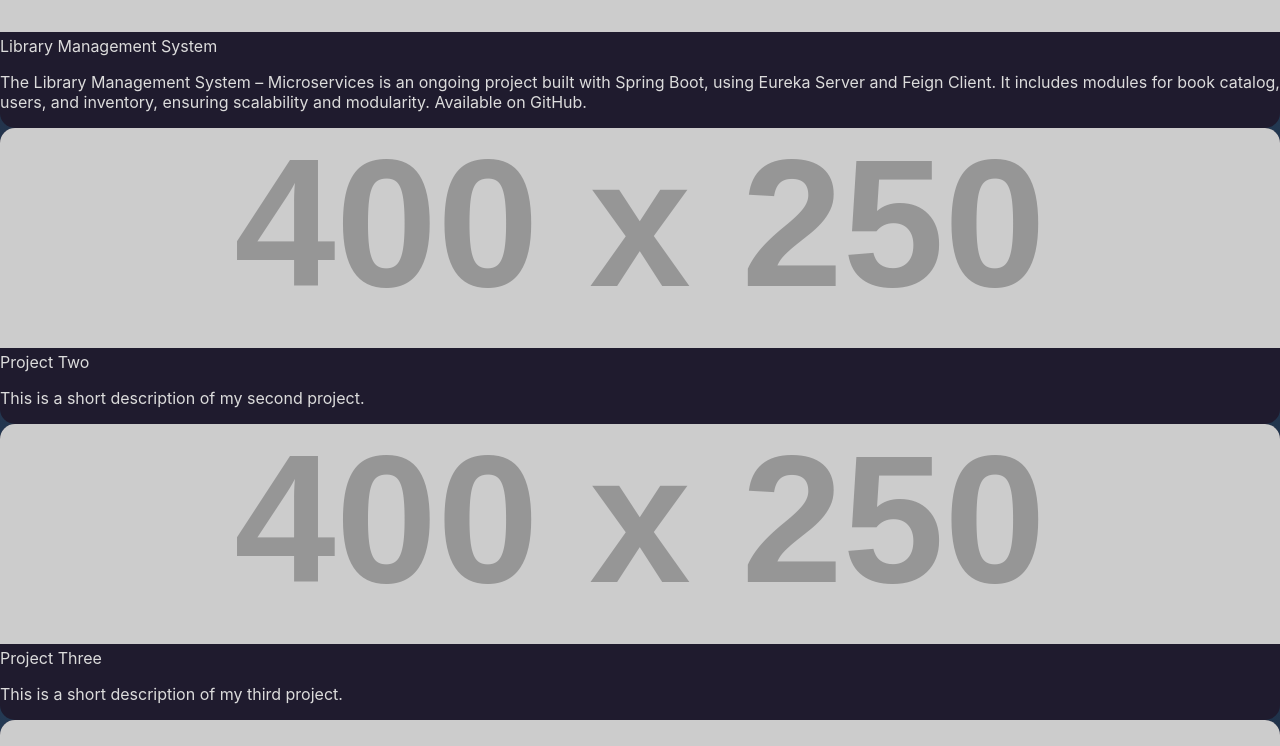
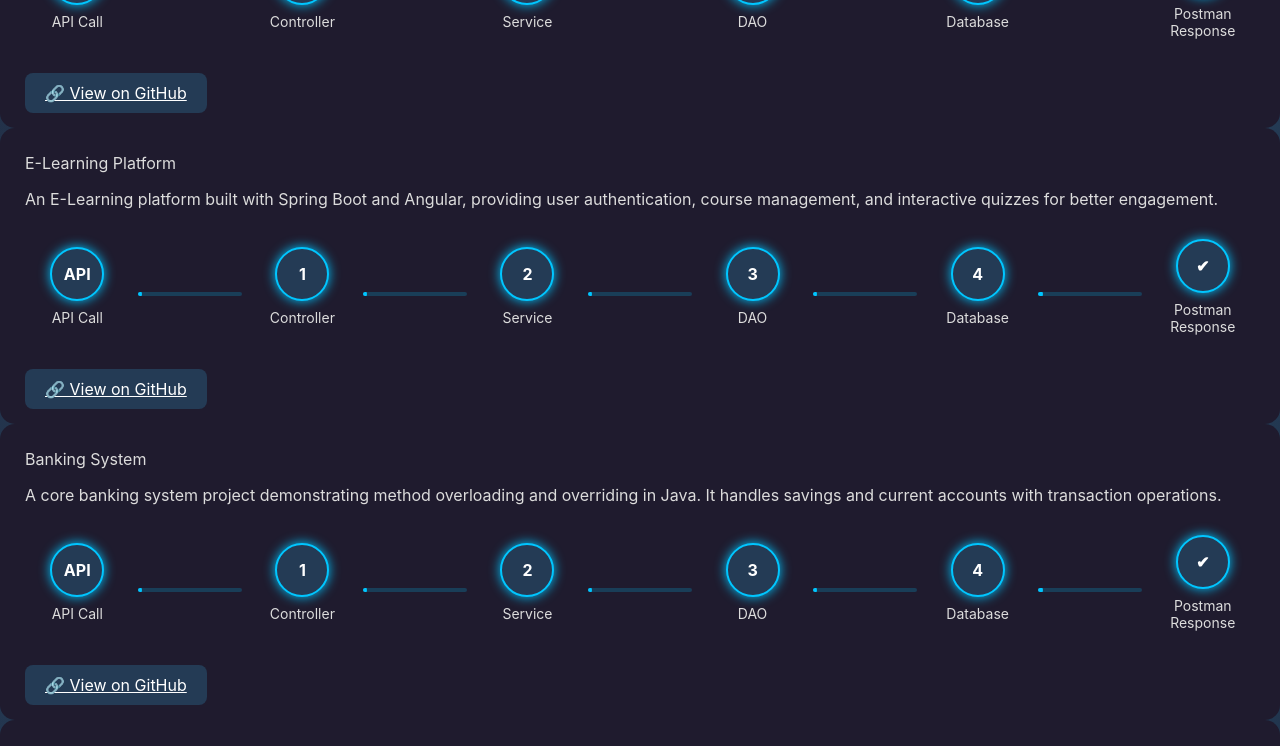
Before and after one commit to bhargav-vyas/Portfulio2025, a React (Create React App) app: page / in a window 1280 px wide. Shown: the part 2140-2886 px from the top of the page. Built offline with nearby package versions, Linux system fonts and the light colour scheme.

Commit message:
change the project  structure

```diff
--- a/src/components/Project.css
+++ b/src/components/Project.css
@@ -13,41 +13,79 @@
   transition: transform 0.3s ease;
   background: #1f1b2e;
   color: #dcdcdc;
+  padding: 25px;
 }
 
 .project-card:hover {
-  transform: translateY(-10px);
+  transform: translateY(-8px);
 }
 
-.project-img-wrapper {
+/* === GitHub Actions Style Pipeline === */
+.pipeline-container {
+  display: flex;
+  align-items: center;
+  justify-content: space-between;
+  margin: 30px 0;
   position: relative;
 }
 
-.project-img-wrapper img {
-  width: 100%;
-  height: 220px;
-  object-fit: cover;
+.pipeline-step {
+  text-align: center;
+  flex: 1;
 }
 
-.overlay {
-  position: absolute;
-  top: 0;
-  left: 0;
-  width: 100%;
-  height: 100%;
-  background: rgba(0, 198, 255, 0.7);
-  display: flex;
+.pipeline-step .circle {
+  width: 40px;
+  height: 40px;
+  display: inline-flex;
   align-items: center;
   justify-content: center;
-  opacity: 0;
-  transition: opacity 0.4s ease;
+  border-radius: 50%;
+  background: #243b55;
+  color: #fff;
+  font-weight: bold;
+  font-size: 16px;
+  border: 2px solid #00c6ff;
+  box-shadow: 0 0 12px #00c6ff;
 }
 
-.project-img-wrapper:hover .overlay {
-  opacity: 1;
+.pipeline-step p {
+  margin-top: 8px;
+  font-size: 14px;
+  color: #dcdcdc;
+}
+
+.pipeline-line {
+  flex: 1;
+  height: 4px;
+  background: #00c6ff33;
+  position: relative;
+  margin: 0 8px;
+  border-radius: 4px;
+  overflow: hidden;
+}
+
+/* Moving dot through pipeline */
+.flow-dot {
+  width: 14px;
+  height: 14px;
+  background: #00c6ff;
+  border-radius: 50%;
+  position: absolute;
+  top: -5px;
+  left: -20px;
+  animation: flowMove 3s infinite linear;
+}
+
+@keyframes flowMove {
+  0% { left: -20px; opacity: 0; }
+  10% { opacity: 1; }
+  50% { left: 50%; opacity: 1; }
+  100% { left: 100%; opacity: 0; }
 }
 
 .view-btn {
+  margin-top: 15px;
   background: #243b55;
   border: none;
   padding: 10px 20px;
@@ -60,9 +98,75 @@
   background: #00c6ff;
 }
 
-/* Gradient background animation */
+/* Background gradient animation */
 @keyframes gradientBG {
   0% { background-position: 0% 50%; }
   50% { background-position: 100% 50%; }
   100% { background-position: 0% 50%; }
 }
+/* === GitHub Actions Style Pipeline with API/Response === */
+.pipeline-container {
+  display: flex;
+  align-items: center;
+  justify-content: space-between;
+  margin: 30px 0;
+  position: relative;
+  flex-wrap: wrap;
+}
+
+.pipeline-step {
+  text-align: center;
+  flex: 1;
+  min-width: 100px;
+}
+
+.pipeline-step .circle {
+  width: 50px;
+  height: 50px;
+  display: inline-flex;
+  align-items: center;
+  justify-content: center;
+  border-radius: 50%;
+  background: #243b55;
+  color: #fff;
+  font-weight: bold;
+  font-size: 16px;
+  border: 2px solid #00c6ff;
+  box-shadow: 0 0 12px #00c6ff;
+}
+
+.pipeline-step p {
+  margin-top: 8px;
+  font-size: 14px;
+  color: #dcdcdc;
+}
+
+.pipeline-line {
+  flex: 1;
+  height: 4px;
+  background: #00c6ff33;
+  position: relative;
+  margin: 0 8px;
+  border-radius: 4px;
+  overflow: hidden;
+}
+
+/* Moving dot through pipeline */
+.flow-dot {
+  width: 14px;
+  height: 14px;
+  background: #00c6ff;
+  border-radius: 50%;
+  position: absolute;
+  top: -5px;
+  left: -20px;
+  animation: flowMove 6s infinite linear;
+}
+
+@keyframes flowMove {
+  0%   { left: -20px; opacity: 0; }
+  5%   { opacity: 1; }
+  50%  { left: 50%; opacity: 1; }
+  95%  { opacity: 1; }
+  100% { left: 100%; opacity: 0; }
+}
--- a/src/components/Projects.js
+++ b/src/components/Projects.js
@@ -6,27 +6,32 @@ const projectData = [
   {
     title: "Library Management System",
     description:
-      "The Library Management System – Microservices is an ongoing project built with Spring Boot, using Eureka Server and Feign Client. It includes modules for book catalog, users, and inventory, ensuring scalability and modularity. Available on GitHub.",
-    img: "https://via.placeholder.com/400x250?text=Library+Management+System",
+      "The Library Management System – Microservices is built with Spring Boot using Eureka Server and Feign Client. It has separate modules for book catalog, users, and inventory to ensure modularity and scalability.",
     link: "https://github.com/bhargav-vyas/Library-Management-System-new",
   },
   {
-    title: "Project Two",
-    description: "This is a short description of my second project.",
-    img: "https://via.placeholder.com/400x250",
-    link: "#",
+    title: "E-Learning Platform",
+    description:
+      "An E-Learning platform built with Spring Boot and Angular, providing user authentication, course management, and interactive quizzes for better engagement.",
+    link: "https://github.com/bhargav-vyas/E-Learning-Platform",
   },
   {
-    title: "Project Three",
-    description: "This is a short description of my third project.",
-    img: "https://via.placeholder.com/400x250",
-    link: "#",
+    title: "Banking System",
+    description:
+      "A core banking system project demonstrating method overloading and overriding in Java. It handles savings and current accounts with transaction operations.",
+    link: "https://github.com/bhargav-vyas/Banking-System",
   },
   {
-    title: "Project Four",
-    description: "This is a short description of my fourth project.",
-    img: "https://via.placeholder.com/400x250",
-    link: "#",
+    title: "Tic Tac Toe Game",
+    description:
+      "A fun React.js project implementing Tic Tac Toe with an interactive grid, winner detection, and image display for results.",
+    link: "https://github.com/bhargav-vyas/Tic-Tac-Toe-React",
+  },
+  {
+    title: "File Upload App",
+    description:
+      "A React.js app with a simple file upload interface, allowing users to select and upload files with a clean and intuitive UI.",
+    link: "https://github.com/bhargav-vyas/File-Upload-App",
   },
 ];
 
@@ -37,19 +42,63 @@ const Projects = () => {
         <h2 className="text-center mb-5">🚀 My Projects</h2>
         <Row>
           {projectData.map((project, index) => (
-            <Col md={6} lg={4} key={index} className="mb-4">
+            <Col md={12} key={index} className="mb-5">
               <Card className="project-card shadow-lg">
-                <div className="project-img-wrapper">
-                  <Card.Img variant="top" src={project.img} />
-                  <div className="overlay">
-                    <Button href={project.link} target="_blank" className="view-btn">
-                      View More
-                    </Button>
-                  </div>
-                </div>
                 <Card.Body>
                   <Card.Title>{project.title}</Card.Title>
                   <Card.Text>{project.description}</Card.Text>
+
+                  {/* Pipeline Flow */}
+                  <div className="pipeline-container">
+                    <div className="pipeline-step">
+                      <span className="circle">API</span>
+                      <p>API Call</p>
+                    </div>
+                    <div className="pipeline-line">
+                      <span className="flow-dot"></span>
+                    </div>
+                    <div className="pipeline-step">
+                      <span className="circle">1</span>
+                      <p>Controller</p>
+                    </div>
+                    <div className="pipeline-line">
+                      <span className="flow-dot"></span>
+                    </div>
+                    <div className="pipeline-step">
+                      <span className="circle">2</span>
+                      <p>Service</p>
+                    </div>
+                    <div className="pipeline-line">
+                      <span className="flow-dot"></span>
+                    </div>
+                    <div className="pipeline-step">
+                      <span className="circle">3</span>
+                      <p>DAO</p>
+                    </div>
+                    <div className="pipeline-line">
+                      <span className="flow-dot"></span>
+                    </div>
+                    <div className="pipeline-step">
+                      <span className="circle">4</span>
+                      <p>Database</p>
+                    </div>
+                    <div className="pipeline-line">
+                      <span className="flow-dot"></span>
+                    </div>
+                    <div className="pipeline-step">
+                      <span className="circle">✔</span>
+                      <p>Postman Response</p>
+                    </div>
+                  </div>
+
+                  {/* GitHub Link */}
+                  <Button
+                    href={project.link}
+                    target="_blank"
+                    className="view-btn"
+                  >
+                    🔗 View on GitHub
+                  </Button>
                 </Card.Body>
               </Card>
             </Col>
```
